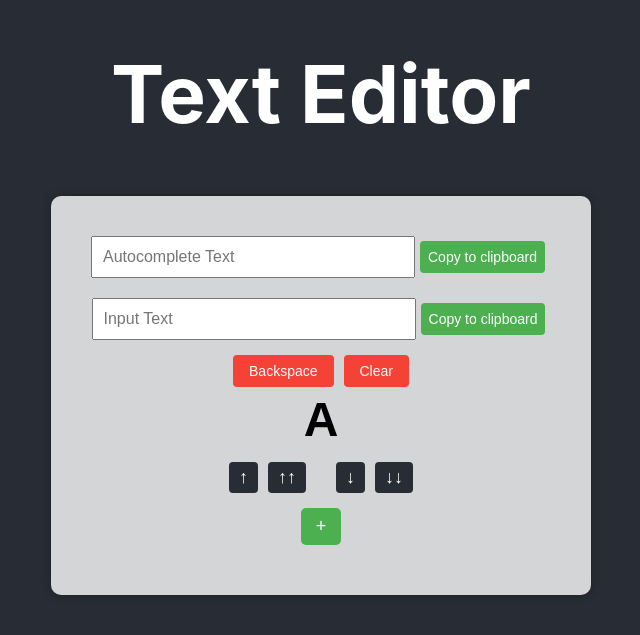
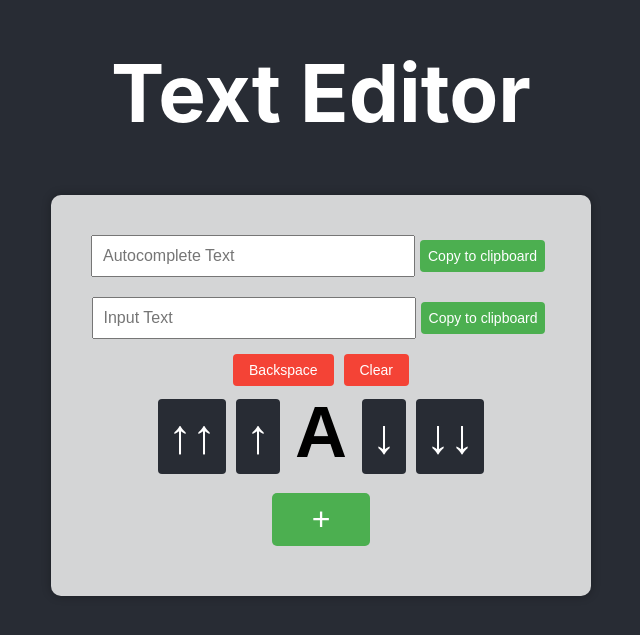
Before and after one commit to Kfmoi/GDSC-Frontend, a React (Create React App) app: page / in a window 1280 px wide. Shown: the part 107-742 px from the top of the page, without its empty margins (319-959 px from the left). Built offline with nearby package versions, Linux system fonts and the light colour scheme; the HTML template or start-up script is replaced by a standard one.

Commit message:
Adjusted button styling

```diff
--- a/src/components/scrollPicker/ScrollPicker.css
+++ b/src/components/scrollPicker/ScrollPicker.css
@@ -7,16 +7,16 @@
   }
 
   .currentLetter {
-    font-size: 48px;
+    font-size: 4.5rem;
     font-weight: bold;
     margin-bottom: 10px;
     color: #000;
   }
 
   .button {
-    font-size: 18px;
+    font-size: 3rem;
     margin: 5px;
-    padding: 5px 10px;
+    padding: 10px 10px;
     cursor: pointer;
     background-color:#282c34;
     color: white;
@@ -25,14 +25,16 @@
   .buttons{
     display: flex;
     flex-direction: row;
-    justify-content: space-around;
+    justify-content: center;
     width: 100%;
+    align-items: center;
+
   }
 
   .selectButton {
-    font-size: 18px;
+    font-size: 2rem;
     margin: 10px 0;
-    padding: 8px 15px;
+    padding: 8px 40px;
     cursor: pointer;
     background-color: #4caf50;
     color: white;
--- a/src/components/scrollPicker/ScrollPicker.js
+++ b/src/components/scrollPicker/ScrollPicker.js
@@ -36,16 +36,16 @@ const ScrollPicker = ({ onSelect }) => {
 
   return (
     <div className="container">
-      <div className="currentLetter">{alphabet[letterIdx]}</div>
       <div className="buttons">
       <div className="left-button">
+      <button className="button" onClick={handleDoubleScrollUp}>
+          ↑↑
+        </button>
         <button className="button" onClick={handleScrollUp}>
           ↑
         </button>
-        <button className="button" onClick={handleDoubleScrollUp}>
-          ↑↑
-        </button>
       </div>
+      <div className="currentLetter">{alphabet[letterIdx]}</div>
       <div className="right-button">
         <button className="button" onClick={handleScrollDown}>
           ↓
```
